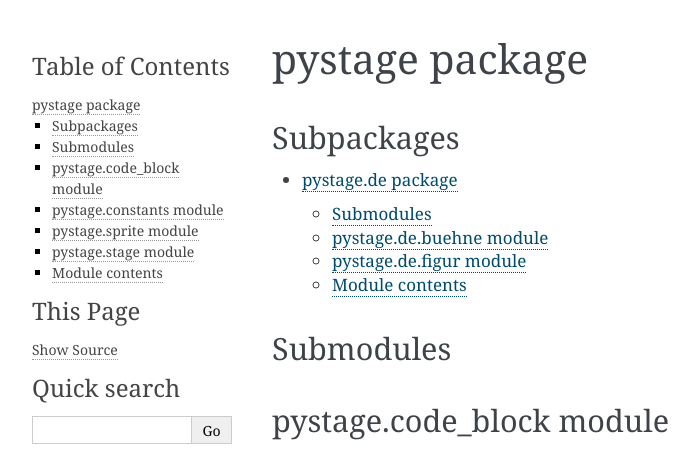
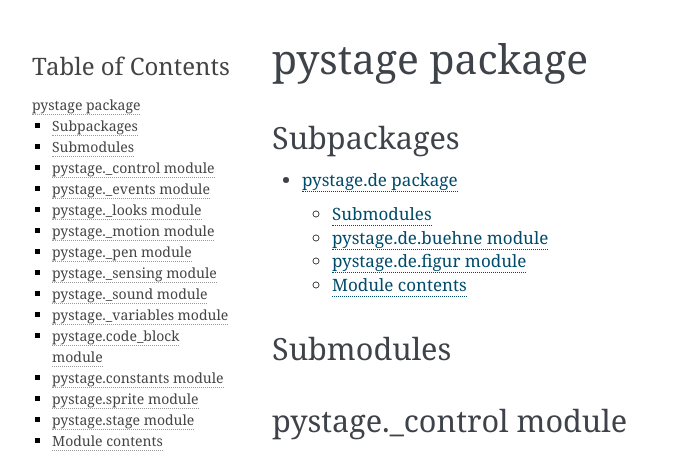
Before and after one commit to pystage/pystage, a Sphinx documentation site: the page built from doc/source/pystage.rst, in a window 1280 px wide and 1400 px high. Shown: the top 451 px of the window, without its empty margins (148-847 px from the left). Built offline with Sphinx 7.4.7, drawn with Linux system fonts in a browser that asks for light colours; some of the changed text lies outside the part shown; grey boxes are pictures that could not be loaded.

Commit message:
Including private modules for docu (starting with _).

```diff
--- a/doc/source/pystage.de.rst
+++ b/doc/source/pystage.de.rst
@@ -8,22 +8,22 @@
 ------------------------
 
 .. automodule:: pystage.de.buehne
+   :private-members:
    :members:
    :undoc-members:
-   :show-inheritance:
 
 pystage.de.figur module
 -----------------------
 
 .. automodule:: pystage.de.figur
+   :private-members:
    :members:
    :undoc-members:
-   :show-inheritance:
 
 Module contents
 ---------------
 
 .. automodule:: pystage.de
+   :private-members:
    :members:
    :undoc-members:
-   :show-inheritance:
--- a/doc/source/pystage.rst
+++ b/doc/source/pystage.rst
@@ -12,42 +12,106 @@
 Submodules
 ----------
 
+pystage.\_control module
+------------------------
+
+.. automodule:: pystage._control
+   :private-members:
+   :members:
+   :undoc-members:
+
+pystage.\_events module
+-----------------------
+
+.. automodule:: pystage._events
+   :private-members:
+   :members:
+   :undoc-members:
+
+pystage.\_looks module
+----------------------
+
+.. automodule:: pystage._looks
+   :private-members:
+   :members:
+   :undoc-members:
+
+pystage.\_motion module
+-----------------------
+
+.. automodule:: pystage._motion
+   :private-members:
+   :members:
+   :undoc-members:
+
+pystage.\_pen module
+--------------------
+
+.. automodule:: pystage._pen
+   :private-members:
+   :members:
+   :undoc-members:
+
+pystage.\_sensing module
+------------------------
+
+.. automodule:: pystage._sensing
+   :private-members:
+   :members:
+   :undoc-members:
+
+pystage.\_sound module
+----------------------
+
+.. automodule:: pystage._sound
+   :private-members:
+   :members:
+   :undoc-members:
+
+pystage.\_variables module
+--------------------------
+
+.. automodule:: pystage._variables
+   :private-members:
+   :members:
+   :undoc-members:
+
 pystage.code\_block module
 --------------------------
 
 .. automodule:: pystage.code_block
+   :private-members:
    :members:
    :undoc-members:
-   :show-inheritance:
 
 pystage.constants module
 ------------------------
 
 .. automodule:: pystage.constants
+   :private-members:
    :members:
    :undoc-members:
-   :show-inheritance:
 
 pystage.sprite module
 ---------------------
 
 .. automodule:: pystage.sprite
+   :private-members:
    :members:
    :undoc-members:
-   :show-inheritance:
 
 pystage.stage module
 --------------------
 
 .. automodule:: pystage.stage
+   :private-members:
    :members:
    :undoc-members:
-   :show-inheritance:
 
 Module contents
 ---------------
 
 .. automodule:: pystage
+   :private-members:
    :members:
    :undoc-members:
-   :show-inheritance:
```
Also changed, not shown: doc/README.md, 12 other files.
